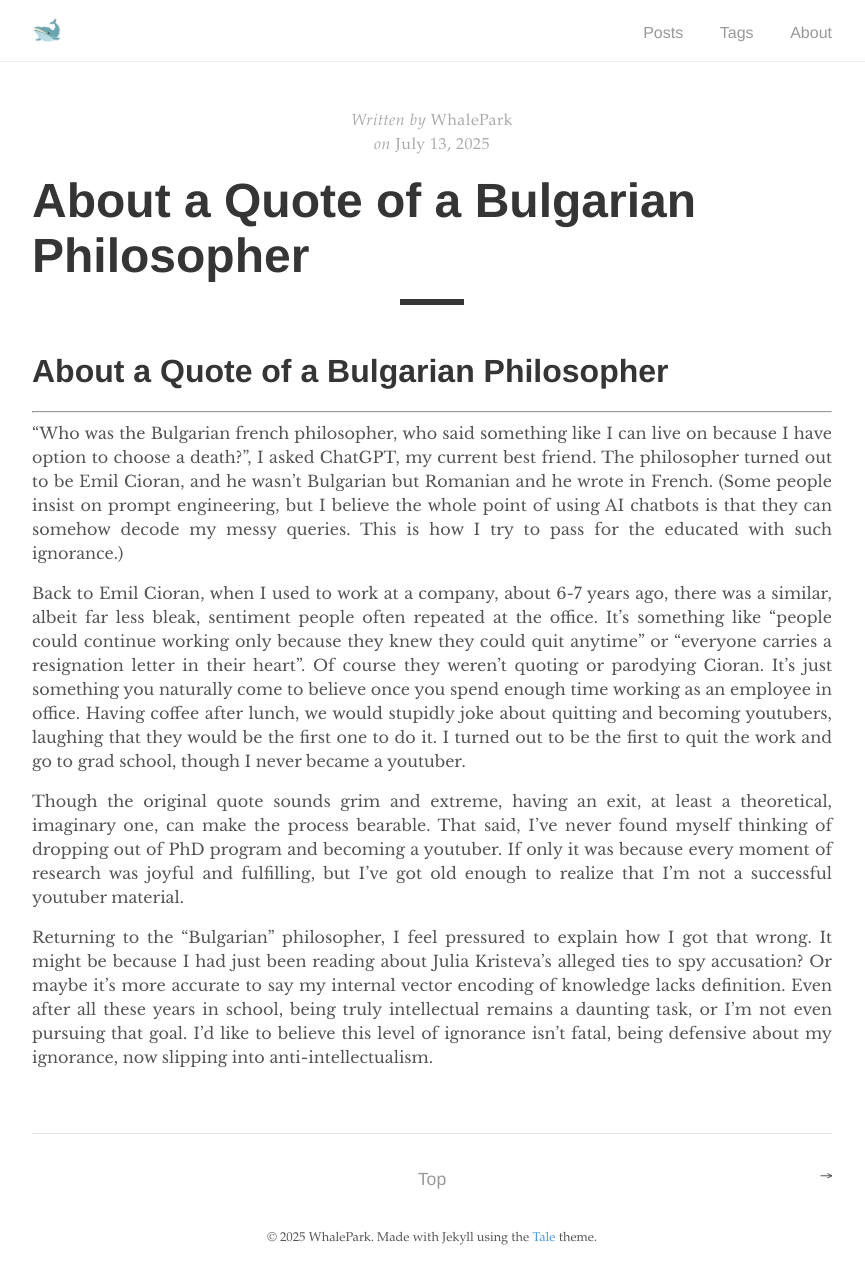
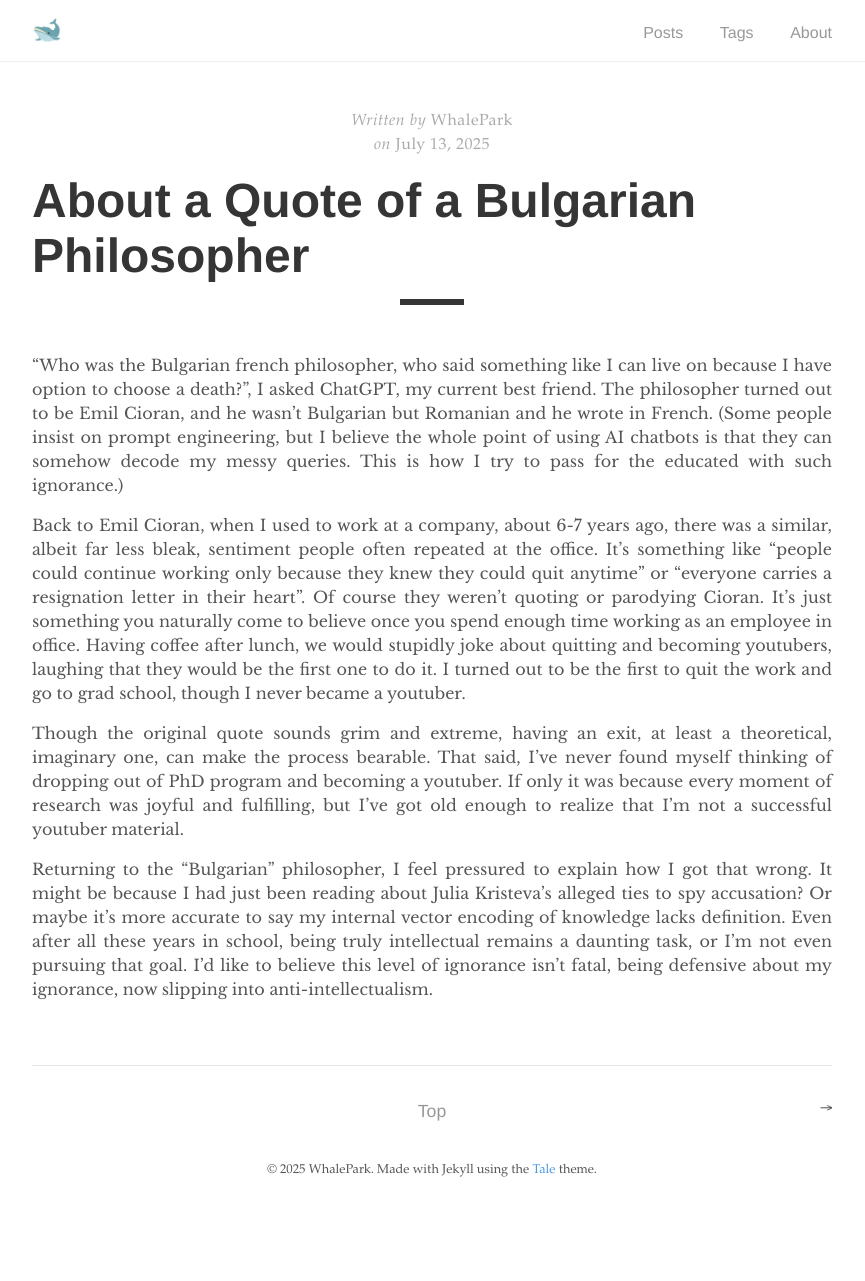
Before and after one commit to whalepark/blog, a Jekyll site: the page built from _posts/2025-07-13-about-a-quote-of-a-bulgarian-french-philosopher.md, in a window 1280 px wide. Shown: the whole page, without its empty margins (208-1073 px from the left). Built offline with Jekyll 4.4.1, drawn with Linux system fonts in a browser that asks for light colours; after the commit the page ends 1213 px from its top, so only the background shows below that.

Commit message:
Update 2025-07-13-about-a-quote-of-a-bulgarian-french-philosopher.md

```diff
--- a/_posts/2025-07-13-about-a-quote-of-a-bulgarian-french-philosopher.md
+++ b/_posts/2025-07-13-about-a-quote-of-a-bulgarian-french-philosopher.md
@@ -3,9 +3,6 @@ layout: post
 title: "About a Quote of a Bulgarian Philosopher"
 author: "WhalePark"
 tags: [emilcioran,romanian]
----
-
-# About a Quote of a Bulgarian Philosopher
 ---
 
 “Who was the Bulgarian french philosopher, who said something like I can live on because I have option to choose a death?”, I asked ChatGPT, my current best friend. The philosopher turned out to be Emil Cioran, and he wasn’t Bulgarian but Romanian and he wrote in French. (Some people insist on prompt engineering, but I believe the whole point of using AI chatbots is that they can somehow decode my messy queries. This is how I try to pass for the educated with such ignorance.)
```
